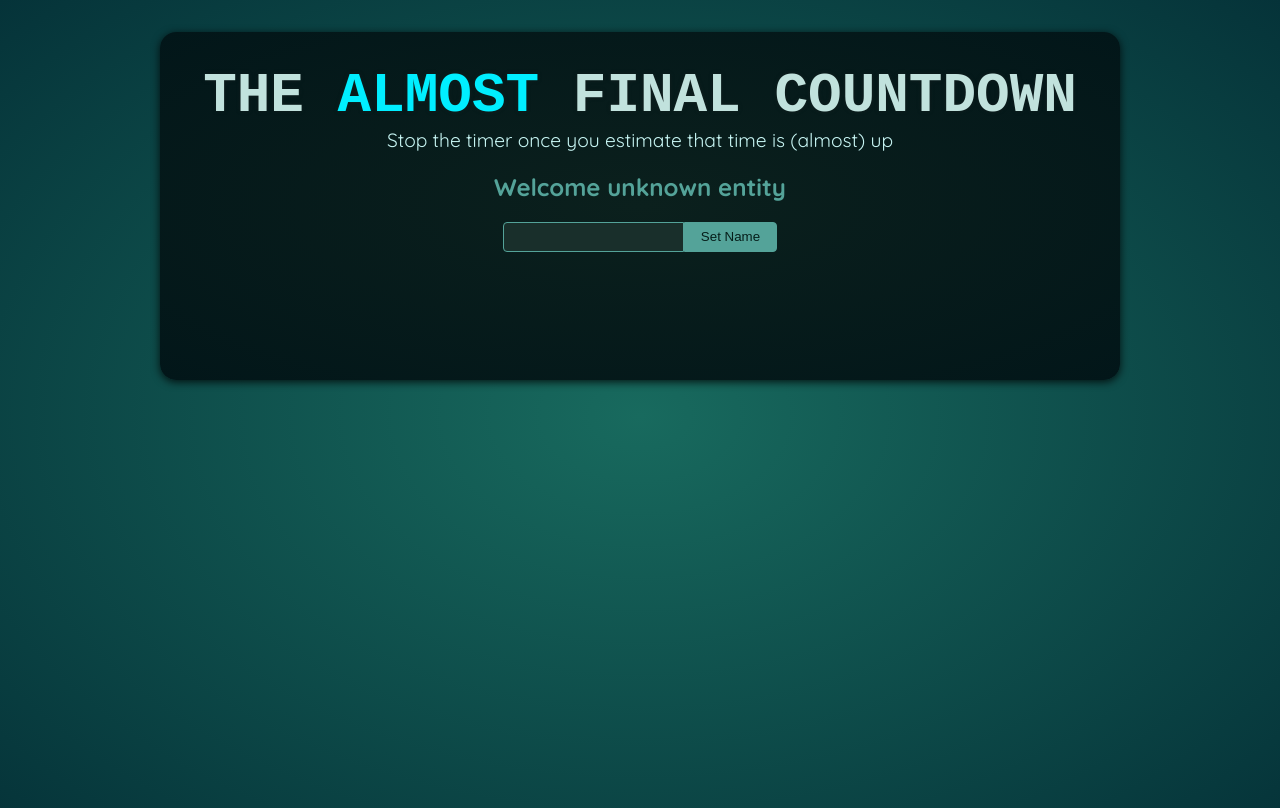
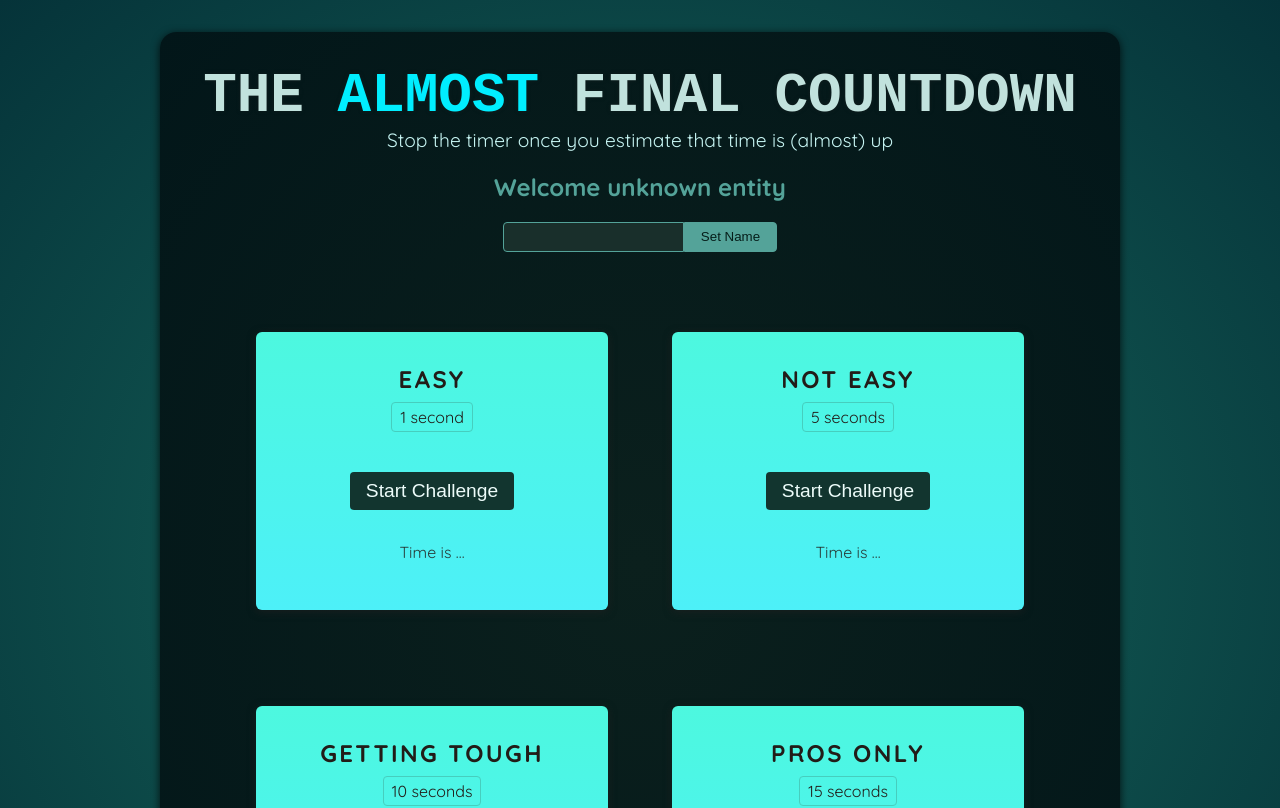
Before and after one commit to piotr-skolorzynski/react-ex-3, a React (Vite) app: page / in a window 1280 px wide. Shown: the top 808 px of the page. Built offline with nearby package versions, Linux system fonts and the light colour scheme; a web font is replaced by a local one.

Commit message:
Create TimerChallenge component Implement it in App component

```diff
--- a/src/App.jsx
+++ b/src/App.jsx
@@ -1,10 +1,16 @@
 import Player from "./components/Player.jsx";
+import TimerChallenge from "./components/TimerChallenge.jsx";
 
 const App = () => {
   return (
     <>
       <Player />
-      <div id="challenges"></div>
+      <div id="challenges">
+        <TimerChallenge title="Easy" targetTime={1} />
+        <TimerChallenge title="Not Easy" targetTime={5} />
+        <TimerChallenge title="Getting tough" targetTime={10} />
+        <TimerChallenge title="Pros only" targetTime={15} />
+      </div>
     </>
   );
 };
--- /dev/null
+++ b/src/components/TimerChallenge.jsx
@@ -0,0 +1,16 @@
+const TimerChallenge = ({ title, targetTime }) => {
+  return (
+    <section className="challenge">
+      <h2>{title}</h2>
+      <p className="challenge-time">
+        {targetTime} second{targetTime > 1 ? "s" : ""}
+      </p>
+      <p>
+        <button>Start Challenge</button>
+      </p>
+      <p className="active">Time is ...</p>
+    </section>
+  );
+};
+
+export default TimerChallenge;
```
